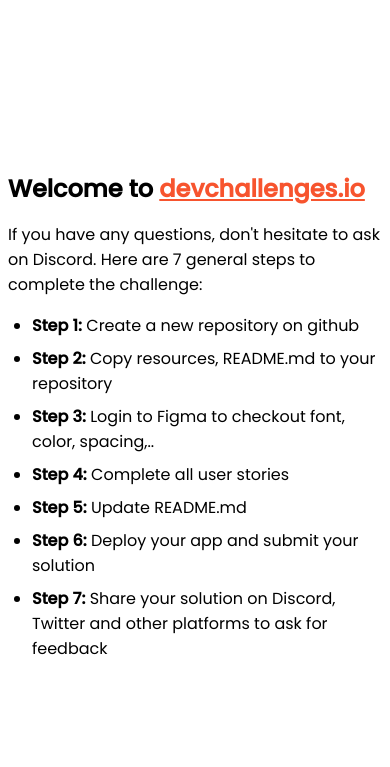
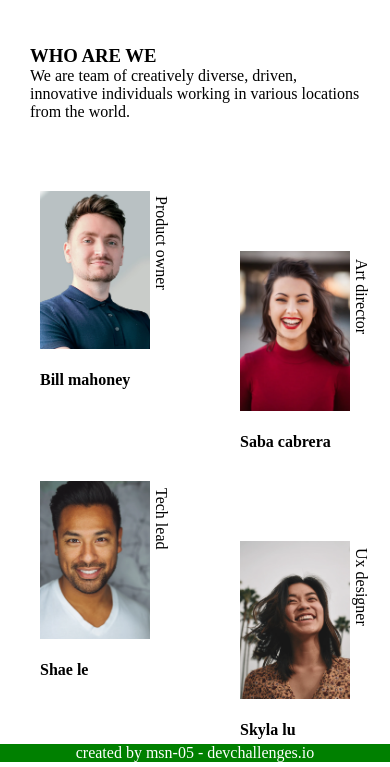
Before and after one commit to msn-05/my-team-page, a plain HTML site: page index.html in a window 390 px wide. Shown: the part 82-849 px from the top of the page. Drawn offline with Linux system fonts and the light colour scheme.

Commit message:
Add files via upload

```diff
--- a/index.html
+++ b/index.html
@@ -1,95 +1,43 @@
 <!DOCTYPE html>
 <html lang="en">
   <head>
-    <meta charset="utf-8" />
-    <meta
-      name="viewport"
-      content="width=device-width, initial-scale=1,
-  maximum-scale=5"
-    />
-
-    <link rel="icon" href="devchallenges.png" />
-
-    <link
-      rel="shortcut icon"
-      type="image/x-icon"
-      href="https://devchallenges.io/"
-    />
-
-    <link
-      href="https://fonts.googleapis.com/css2?family=Poppins:wght@400;500&display=swap"
-      rel="stylesheet"
-    />
-
-    <title>Devchallenges</title>
-
-    <style>
-      body {
-        font-family: "Poppins", sans-serif;
-      }
-
-      ul {
-        padding-left: 24px;
-      }
-
-      li {
-        margin-bottom: 8px;
-      }
-
-      .welcome {
-        max-width: 800px;
-        margin: 0 auto;
-      }
-
-      .welcome-text {
-        margin-top: 30vh;
-        font-weight: 500;
-      }
-
-      .welcome-text p {
-        font-size: 1rem;
-        font-weight: 400;
-      }
-
-      .welcome-text h1 {
-        font-size: 1.5rem;
-      }
-
-      .welcome-text a {
-        color: #f7542e;
-      }
-    </style>
+    <meta charset="utf-8">
+    <meta name="viewport" content="width=device-width, initial-scale=1,maximum-scale=5">
+    <link rel="icon" href="devchallenges.png">
+    <link rel="stylesheet" href="styles.css">
   </head>
   <body>
-    <div class="welcome">
-      <div class="welcome-text">
-        <h1>
-          Welcome to
-          <a href="https://devchallenges.io/" target="_blank"
-            >devchallenges.io</a
-          >
-        </h1>
-
-        <p>
-          If you have any questions, don't hesitate to ask on Discord. Here are
-          7 general steps to complete the challenge:
-        </p>
+    <div class="cont">
+      <div class="title1"><h1>The creative crew</h1></div>
+      <div class="title2"><h3>WHO ARE WE</h3>
+      <p>We are team of creatively diverse, driven, innovative individuals working in various locations from the world.</p></div>
+    </div>
+    <div class="row">
+      <div class="item">
+        <img src="photo1.png"><div>Product owner</div>
+        <h4>Bill mahoney</h4>
       </div>
-
-      <ul>
-        <li><b>Step 1:</b> Create a new repository on github</li>
-        <li><b>Step 2:</b> Copy resources, README.md to your repository</li>
-        <li>
-          <b>Step 3:</b> Login to Figma to checkout font, color, spacing,..
-        </li>
-        <li><b>Step 4:</b> Complete all user stories</li>
-        <li><b>Step 5:</b> Update README.md</li>
-        <li><b>Step 6:</b> Deploy your app and submit your solution</li>
-        <li>
-          <b>Step 7:</b> Share your solution on Discord, Twitter and other
-          platforms to ask for feedback
-        </li>
-      </ul>
+      <div class="item item2">
+        <img src="photo2.png"><div>Art director</div>
+        <h4>Saba cabrera</h4>
+      </div>
+      <div class="item">
+        <img src="photo3.png"><div>Tech lead</div>
+        <h4>Shae le</h4>
+      </div>
+      <div class="item item4">
+        <img src="photo4.png"><div>Ux designer</div>
+        <h4>Skyla lu</h4>
+      </div>
+      <div class="item item5">
+        <img src="photo5.png"><div>Developer</div>
+        <h4>Griff richards</h4>
+      </div>
+      <div class="item item6">
+        <img src="photo6.png"><div>Developer</div>
+        <h4>Stan john</h4>
+      </div>
     </div>
+    <footer>created by msn-05 - devchallenges.io</footer>
   </body>
 </html>
--- /dev/null
+++ b/styles.css
@@ -0,0 +1,90 @@
+*{
+  margin: 0;
+  padding: 0;
+  box-sizing: border-box;
+}
+body{
+  width: 100%;
+}
+.cont{
+  display: flex;
+  flex-direction: row;
+}
+.title1{
+  width:50%;
+}
+.title2{
+  width:50%;
+}
+.title1, .title2{
+  padding: 30px;
+}
+.row{
+  display: grid;
+  grid-template-columns: repeat(3, 1fr);
+  grid-gap: 50px;
+  padding: 20px;
+}
+.item > div{
+  position:relative;
+  transform: rotate(90deg);
+  left:55%;
+  top:-60%;
+}
+.item2{
+  position:relative;
+  top:25%;
+}
+.item5{
+  position:relative;
+  top:25%;
+}
+.item img{
+  width: 100%;
+}
+.item{
+  padding:20px;
+}
+@media screen and (max-width:800px){
+  .cont{
+    flex-direction: column;
+  }
+  .title1{
+    width:100%;
+  }
+  .title2{
+    width:100%;
+  }
+  .row{
+    grid-template-columns: repeat(2, 1fr);
+  }
+  .item > div{
+    left:60%;
+    top:-55%;
+  }
+  .item4{
+    position:relative;
+    top:25%;
+  }
+  .item6{
+    position:relative;
+    top:25%;
+  }
+  .item2{
+    position:relative;
+    top:25%;
+  }
+  .item5{
+    position:relative;
+    top:0;
+  }
+}
+footer{
+  position: fixed;
+  left: 0;
+  bottom: 0;
+  width: 100%;
+  background-color: green;
+  color: white;
+  text-align: center;
+}
```
